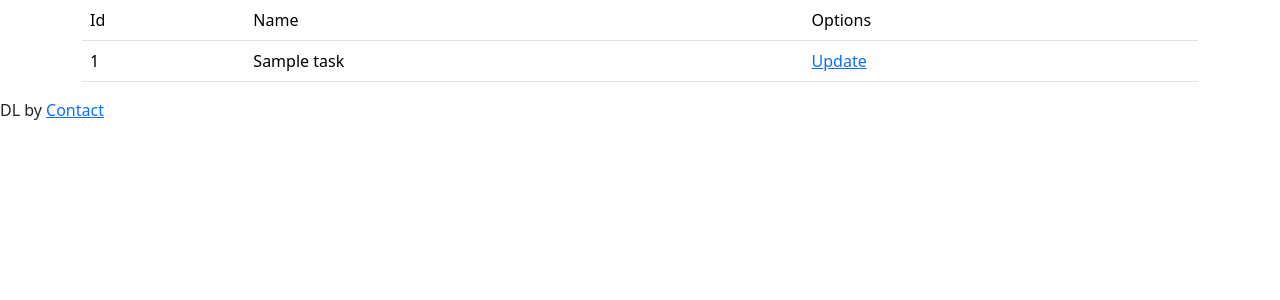
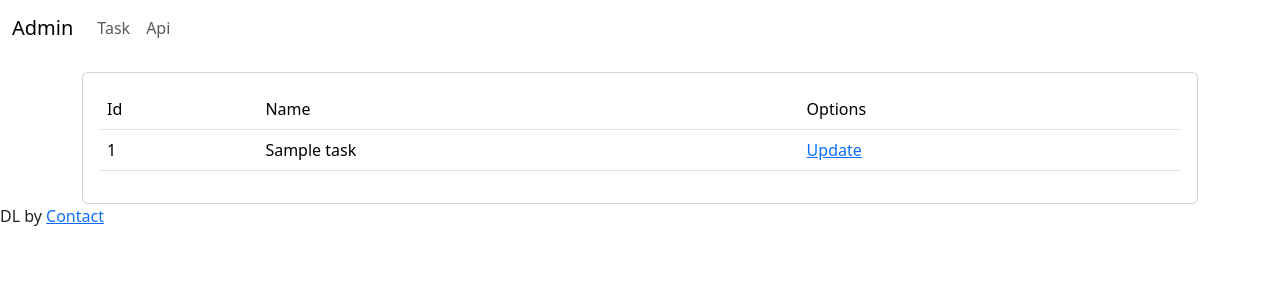
Before and after one commit to libredesarrollo/test-curso-libro-flask, a Flask app: template my_app/templates/dashboard/task/index.html in a window 1280 px wide. Shown: the top 300 px of the page. Run offline with Flask 3, Linux system fonts and the light colour scheme; the template is opened without the code that fills it: most values are stand-ins (such as "Sample title", 1, 10 or a date in 2020); parts of the project's set-up code (start-up, migrations or seed data) failed here and were passed over; some libraries are stand-ins or nearby versions.

Commit message:
bootstrap otros

```diff
--- a/my_app/templates/dashboard/master.html
+++ b/my_app/templates/dashboard/master.html
@@ -13,6 +13,21 @@
 </head>
 
 <body>
+    <nav class="navbar navbar-expand-lg mb-3">
+        <div class="container-fluid">
+            <a class="navbar-brand">Admin</a>
+            <div class="navbar-collapse">
+                <ul class="navbar-nav">
+                    <li class="nav-item">
+                        <a href="{{ url_for('tasks.create') }}" class="nav-link">Task</a>
+                    </li>
+                    <li class="nav-item">
+                        <a href="/api/task" class="nav-link">Api</a>
+                    </li>
+                </ul>
+            </div>
+        </div>
+    </nav>
 
     {% with messages = get_flashed_messages(with_categories=true) %}
     {% if messages %}
@@ -25,9 +40,13 @@
     {% endwith %}
 
     <div class="container">
-        {% block content %}
+        <div class="card">
+            <div class="card-body">
+                {% block content %}
 
-        {% endblock %}
+                {% endblock %}
+            </div>
+        </div>
     </div>
 
     {% block footer %}
```
